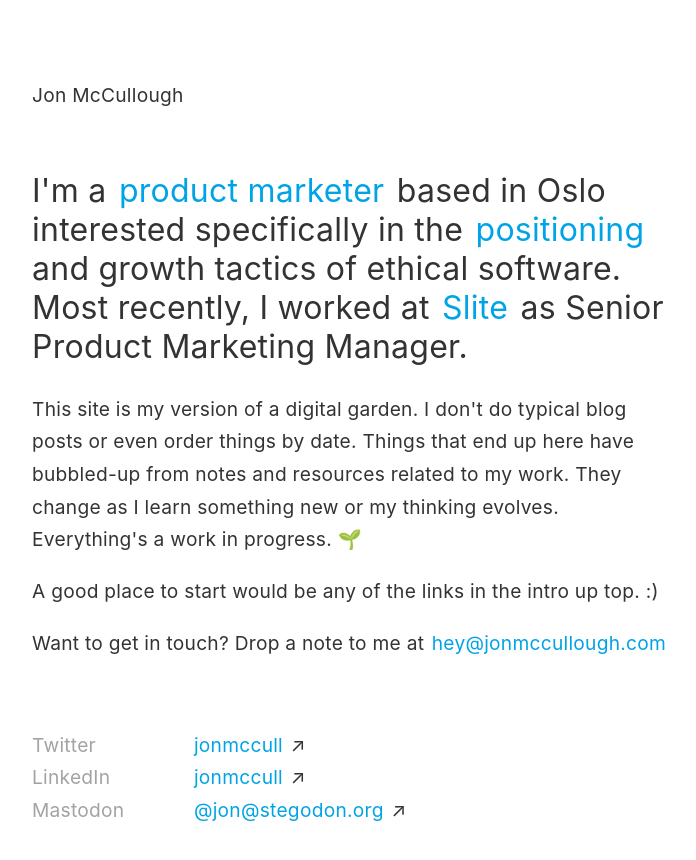
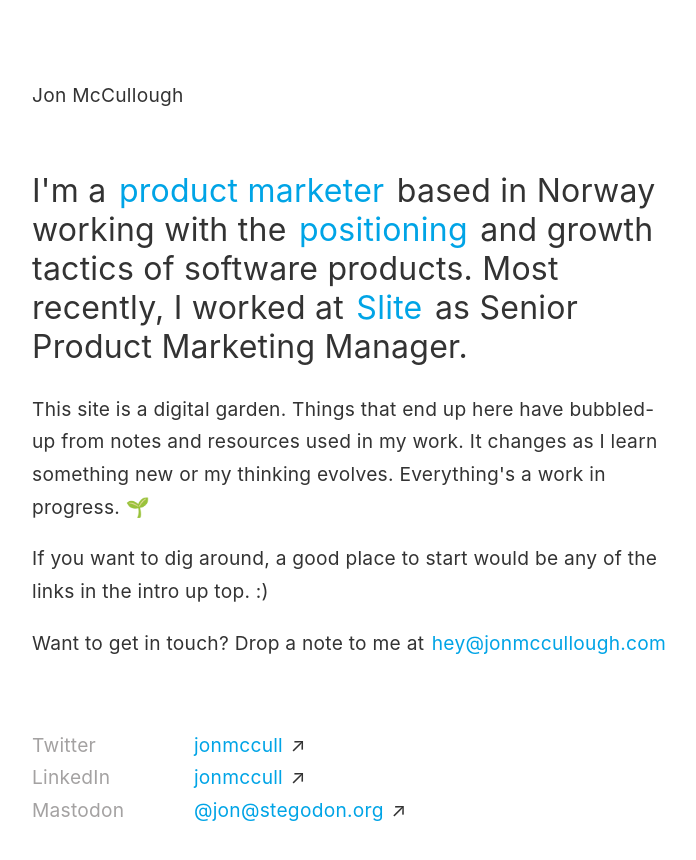
Before and after one commit to jonmccull/digital-garden, a Jekyll site: the page built from _pages/index-page.md, in a window 1280 px wide. Shown: the top 860 px of the page, without its empty margins (288-984 px from the left). Built offline with Jekyll 4.4.1, drawn with Linux system fonts in a browser that asks for light colours.

Commit message:
Edits to index page text

```diff
--- a/_pages/index-page.md
+++ b/_pages/index-page.md
@@ -3,15 +3,15 @@ layout: index-page
 title: Jon McCullough
 id: home
 permalink: /
-excerpt: Jon McCullough is a Canadian product marketer based in Norway working at Vivaldi Technologies. Welcome to his digital garden. 🌳
+excerpt: Jon McCullough is a Canadian product marketer based in Norway. Welcome to his digital garden. 🌳
 ---
 
 <div class="hero-text">
   <p style="padding-bottom:20px;">Jon McCullough</p>
-  <p class="hero-title" style="padding-top: 20px;">I'm a <a class="internal-link" href="/product-marketing/">product marketer</a> based in Oslo interested specifically in the <a class="internal-link" href="/positioning">positioning</a> and growth tactics of ethical software. Most recently, I worked at <a href="https://slite.com">Slite</a> as Senior Product Marketing Manager.</p>
+  <p class="hero-title" style="padding-top: 20px;">I'm a <a class="internal-link" href="/product-marketing/">product marketer</a> based in Norway working with the <a class="internal-link" href="/positioning">positioning</a> and growth tactics of software products. Most recently, I worked at <a href="https://slite.com">Slite</a> as Senior Product Marketing Manager.</p>
 
-  <p>This site is my version of a digital garden. I don't do typical blog posts or even order things by date. Things that end up here have bubbled-up from notes and resources related to my work. They change as I learn something new or my thinking evolves. Everything's a work in progress. 🌱</p>
-  <p>A good place to start would be any of the links in the intro up top. :)</p>
+  <p>This site is a digital garden. Things that end up here have bubbled-up from notes and resources used in my work. It changes as I learn something new or my thinking evolves. Everything's a work in progress. 🌱</p>
+  <p>If you want to dig around, a good place to start would be any of the links in the intro up top. :)</p>
 
   <p>Want to get in touch? Drop a note to me at <a href="mailto:hey@jonmccullough.com?subject=Hey there">hey@jonmccullough.com</a></p>
 </div>
```
